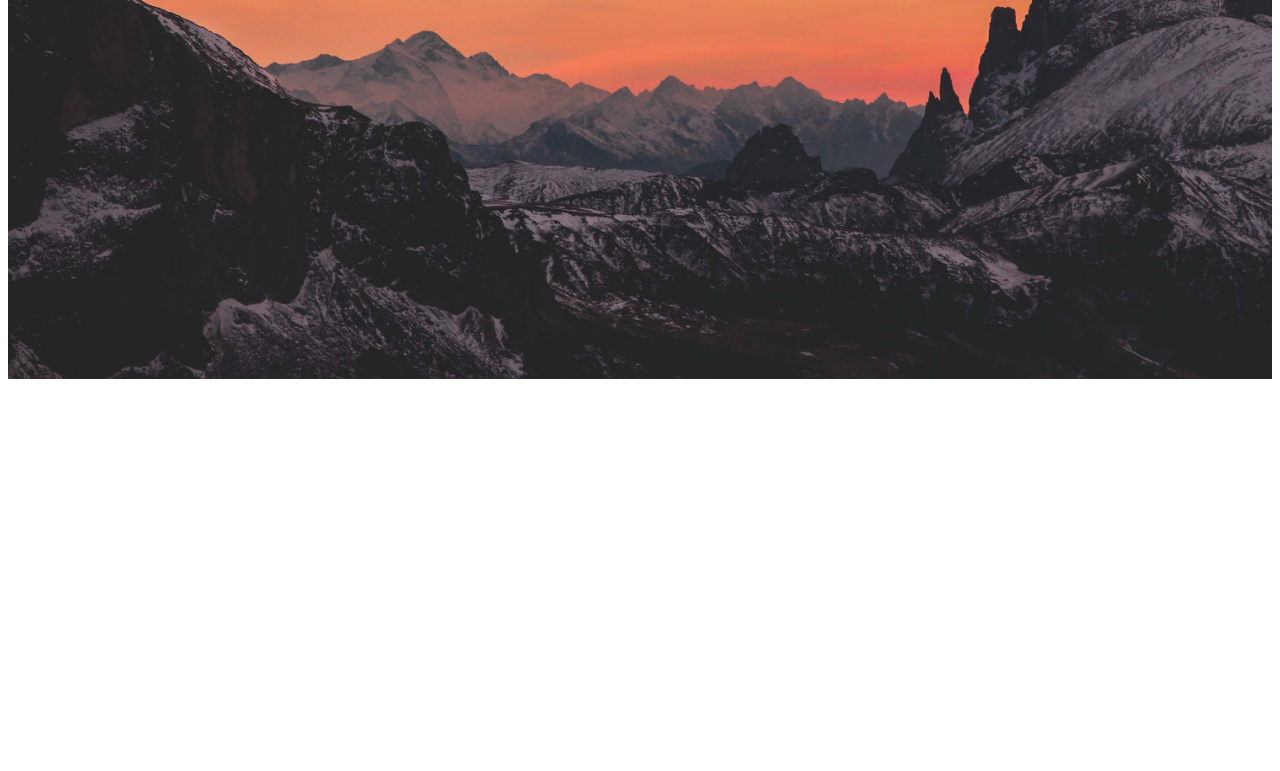
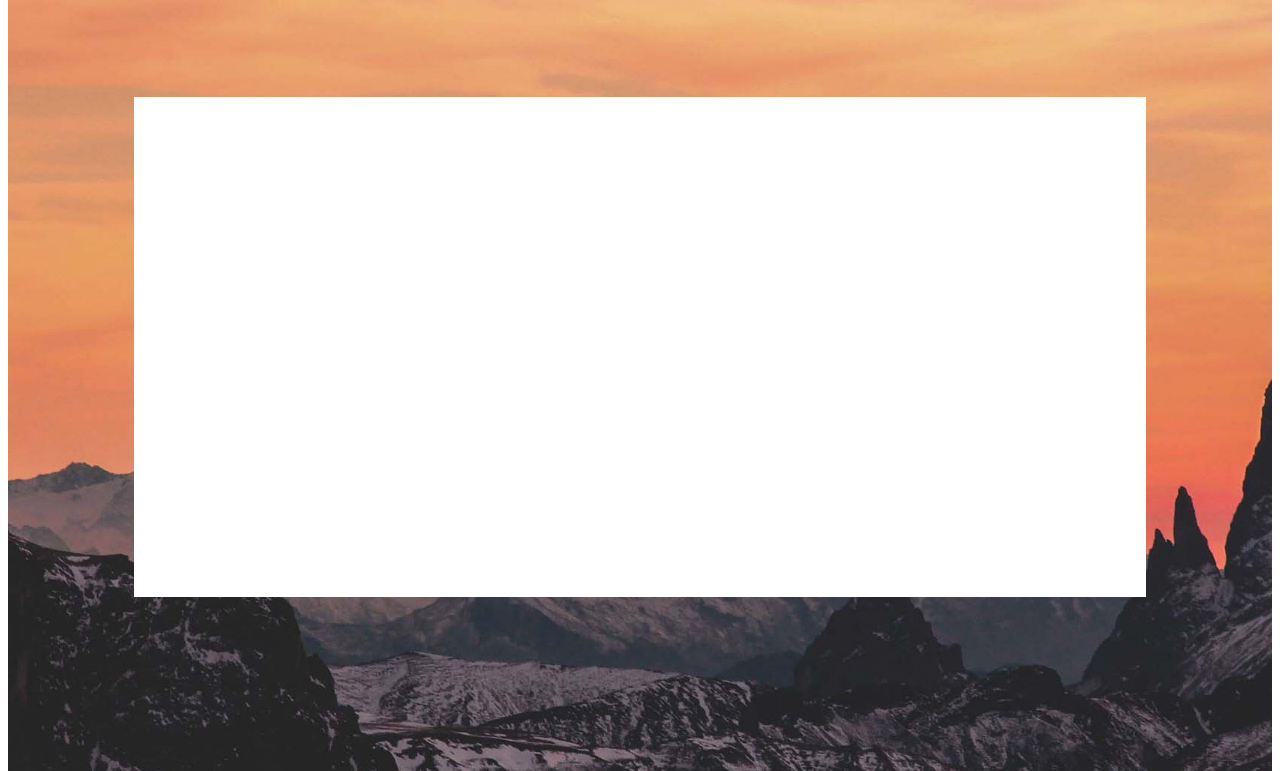
Before and after one commit to novin997/novin997.github.io, a website: page index.html in a window 1280 px wide. Shown: the part 429-1200 px from the top of the page. Before the commit the page ends 816 px from the top, so only its background shows below. Drawn offline with Linux system fonts and the light colour scheme; a web font is replaced by a local one.

Commit message:
add projects container

```diff
--- a/index.css
+++ b/index.css
@@ -4,11 +4,11 @@
 
 .slideshow-container{
     background-image: url("img/showcase.jpg");
-    min-height: 800px;
+    min-height: 1500px;
     background-size: cover;
     background-repeat: no-repeat;
     background-position: center;
-    background-attachment: fixed;
+    /* background-attachment: fixed; */
 }
 
 nav{
@@ -126,3 +126,11 @@ nav > *
     0% {left:100%;}
     100% {left:0%;}
 }
+
+.projects
+{
+    width: 80%;
+    min-height: 500px;
+    margin: 100px auto auto auto;
+    background-color: white;
+}
--- a/index.html
+++ b/index.html
@@ -40,6 +40,8 @@
                 </div>
                 <a href="#" class="next">&#8250;</a>
             </div>
+            <div class="projects">
+            </div>
         </div>
     </div>
 </body>
```
